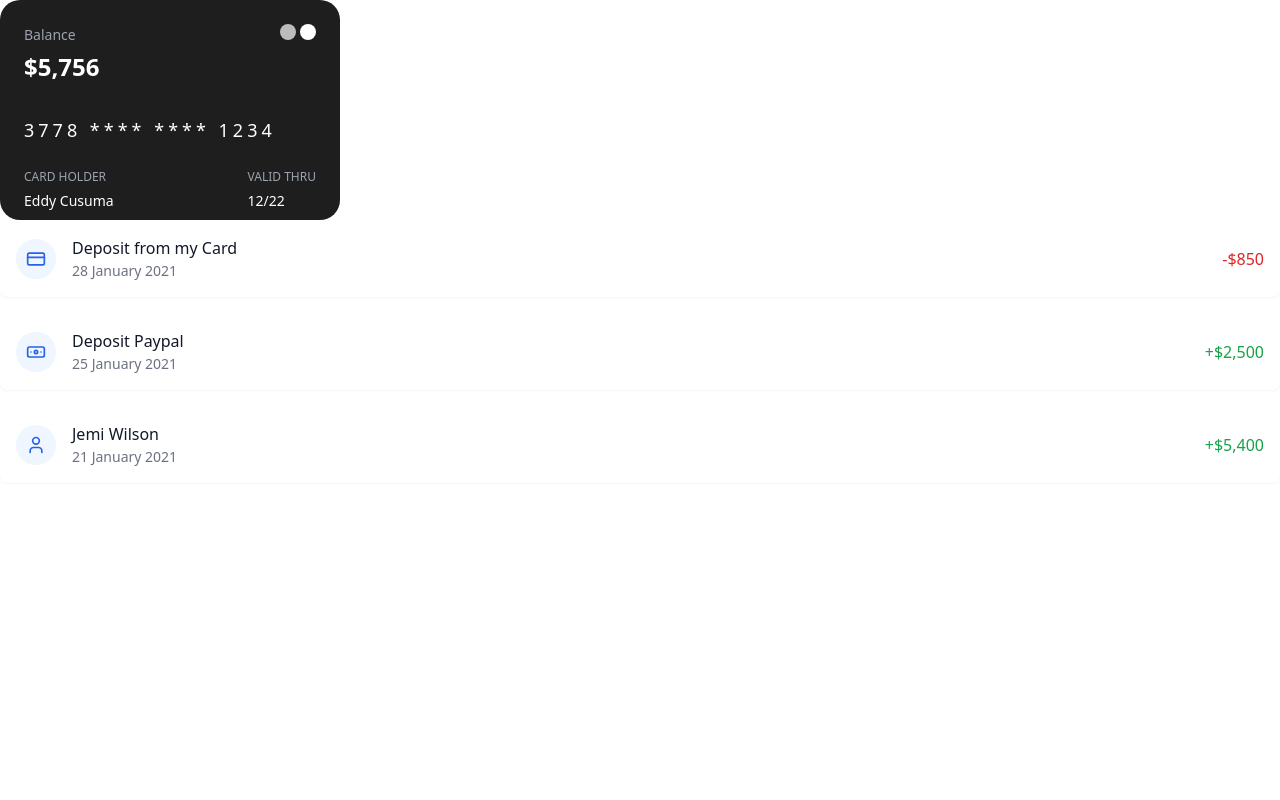
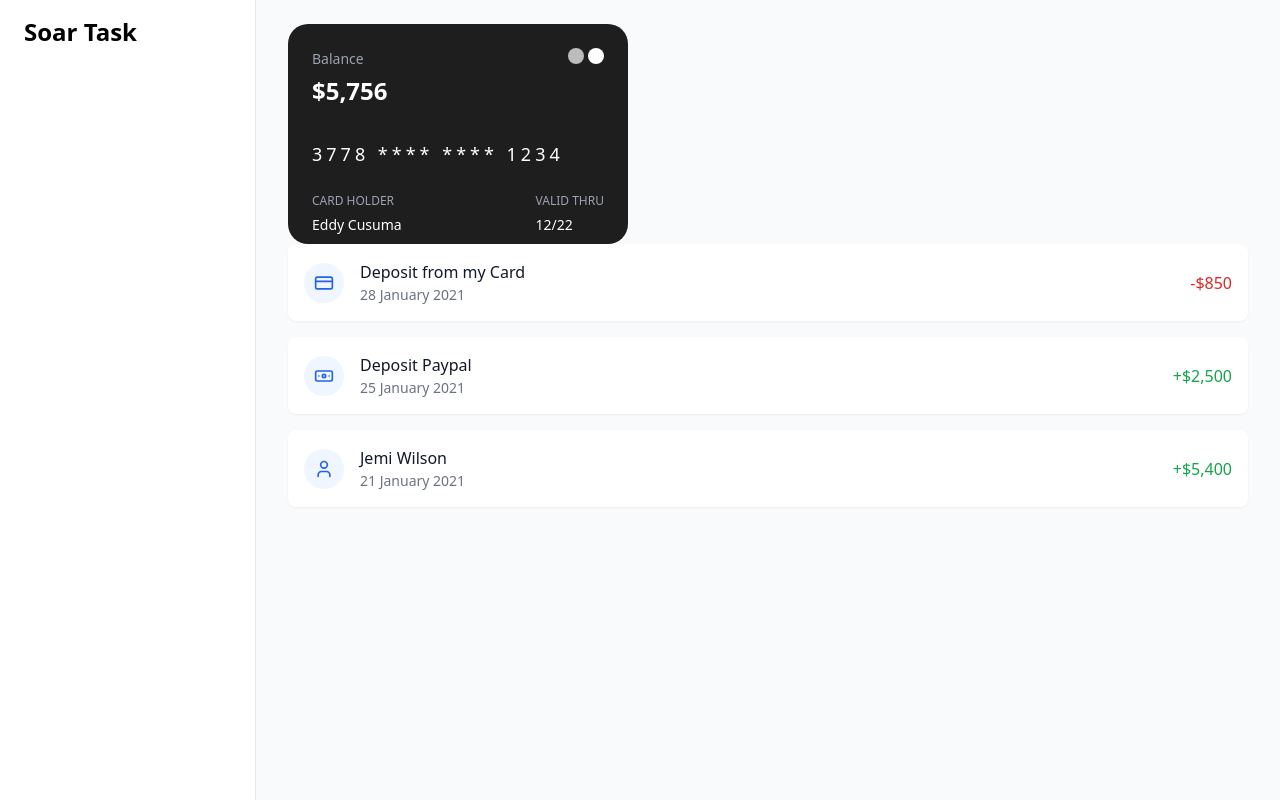
Before and after one commit to mariana-k/dashboard-app, a React (Vite) app: page / in a window 1280 px wide. Built offline with nearby package versions, Linux system fonts and the light colour scheme.

Commit message:
[ST-3] created layout

```diff
--- a/src/App.tsx
+++ b/src/App.tsx
@@ -1,10 +1,11 @@
 import React from 'react';
 import { Card } from './components/card';
 import { TransactionList } from './components/transaction-list';
+import { Layout } from './components/layout';
 
 function App() {
   return (
-    <div><Card balance={5756.00} cardHolder={'Eddy Cusuma'} number={'3778 **** **** 1234'} expiryDate={'12/22'} /><TransactionList transactions={[
+    <div><Layout><Card balance={5756.00} cardHolder={'Eddy Cusuma'} number={'3778 **** **** 1234'} expiryDate={'12/22'} /><TransactionList transactions={[
       {
         id: '1',
         description: 'Deposit from my Card',
@@ -29,7 +30,7 @@ function App() {
         type: 'credit',
         category: 'Transfer',
       },
-    ]} /></div>
+    ]} /></Layout></div>
   );
 }
 
--- /dev/null
+++ b/src/components/layout.tsx
@@ -0,0 +1,36 @@
+import { ReactNode } from 'react';
+
+
+type LayoutProps = {
+  children: ReactNode;
+}
+
+export function Layout({ children }: LayoutProps) {
+
+  return (
+    <div className="min-h-screen bg-gray-50">
+      {/* Desktop sidebar */}
+      <div className="hidden md:fixed md:inset-y-0 md:flex md:w-64 md:flex-col">
+        <div className="flex grow flex-col gap-y-5 overflow-y-auto bg-white px-6 border-r border-gray-200">
+          <div className="flex h-16 shrink-0 items-center">
+            <h1 className="text-2xl font-bold">Soar Task</h1>
+          </div>
+
+        </div>
+      </div>
+
+      {/* Main content */}
+      <div className="flex flex-1 flex-col md:pl-64">
+
+        {/* Page content */}
+        <main className="flex-1">
+          <div className="py-6">
+            <div className="mx-auto max-w-7xl px-4 sm:px-6 lg:px-8">
+              {children}
+            </div>
+          </div>
+        </main>
+      </div>
+    </div>
+  );
+}
```
